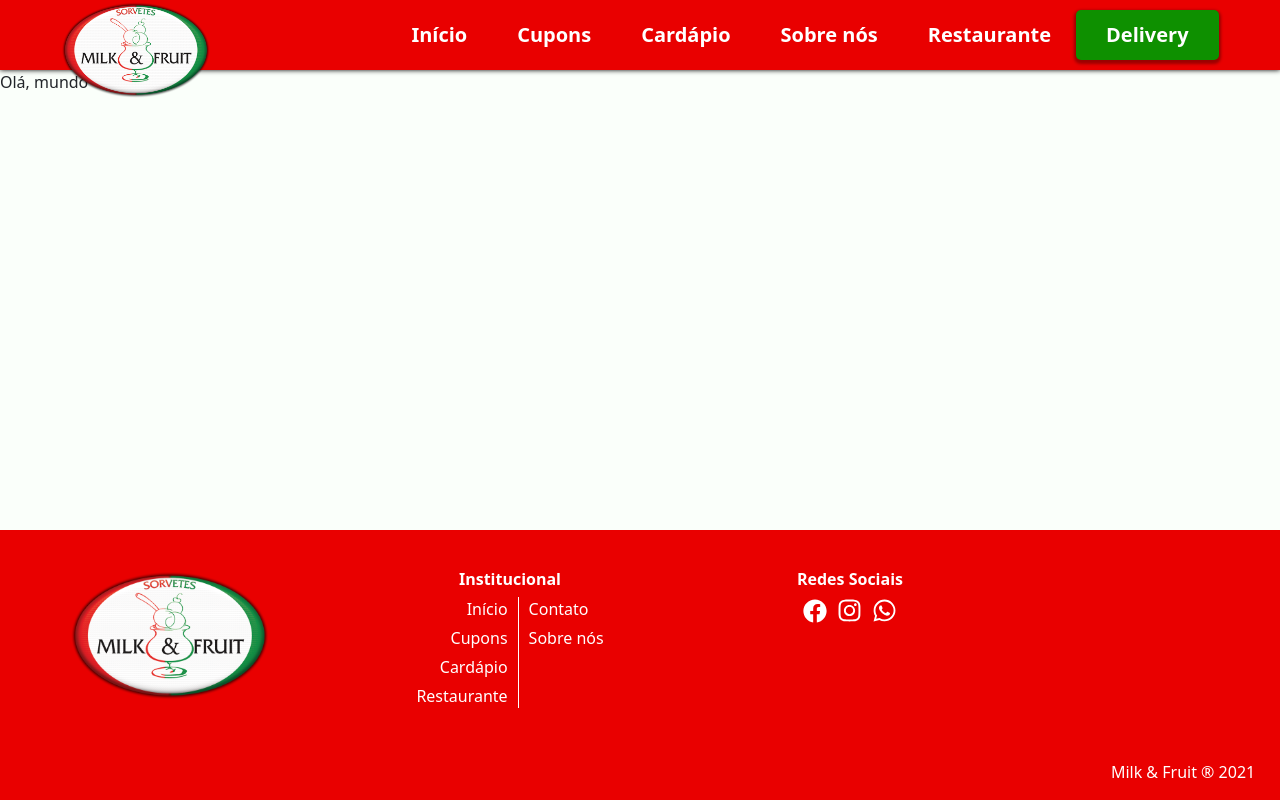
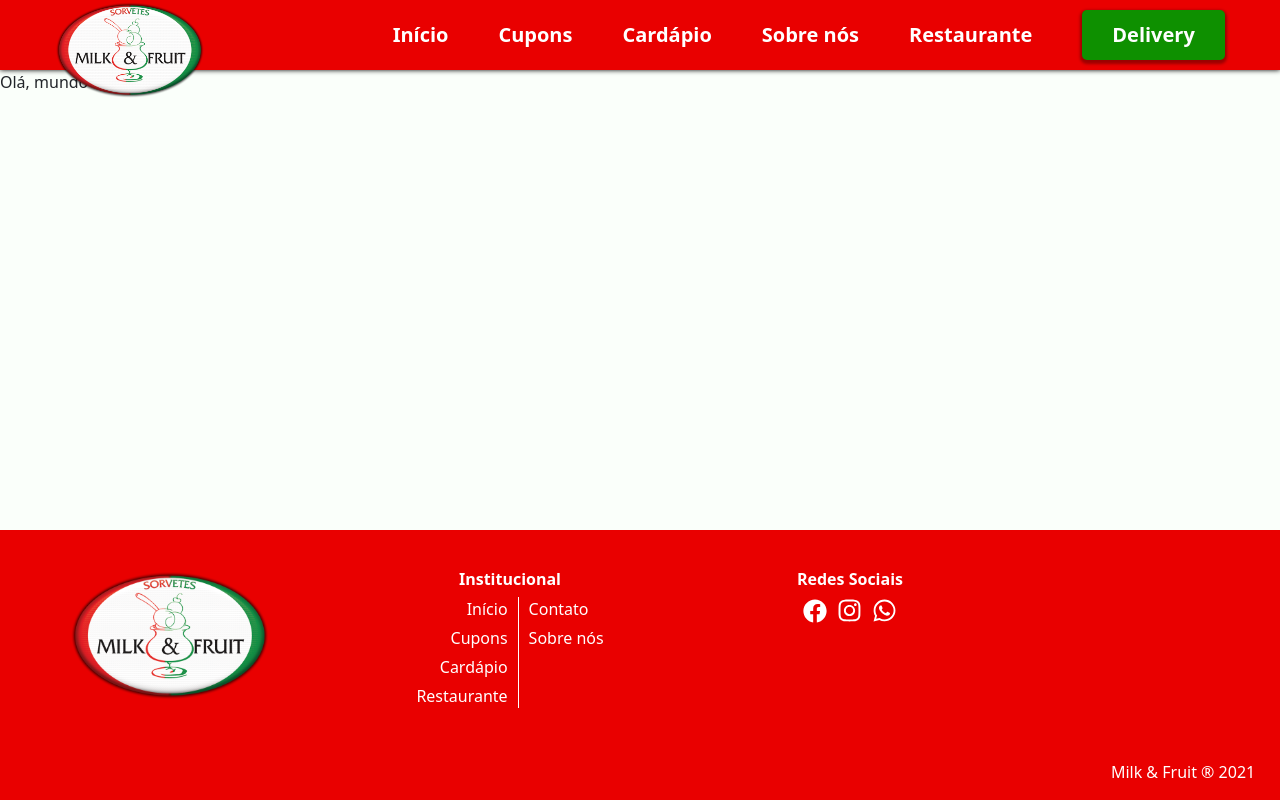
Before and after one commit to gaoliver/milkefruit-react, a React (Create React App) app: page / in a window 1280 px wide. Built offline with nearby package versions, Linux system fonts and the light colour scheme.

Commit message:
feat: Spacing on menu

```diff
--- a/src/components/Header/header.scss
+++ b/src/components/Header/header.scss
@@ -45,6 +45,9 @@ header {
         background-color: #d50001;
         border-bottom: solid 3px white;
         transform: translateY(2px);
+    }
+    .delivery {
+        margin-left: 25px !important;
     }
     .delivery a {
         align-self: center;
```
